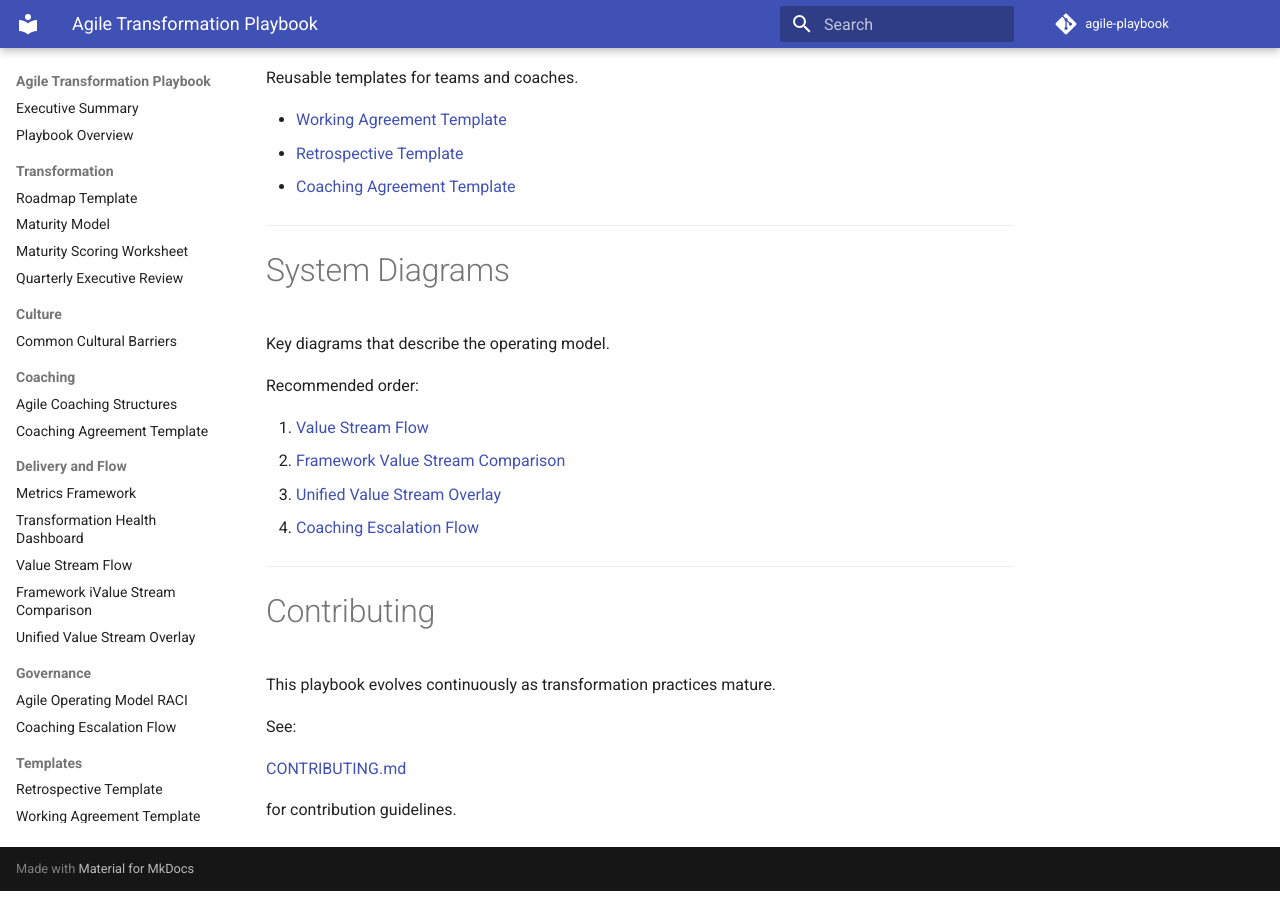
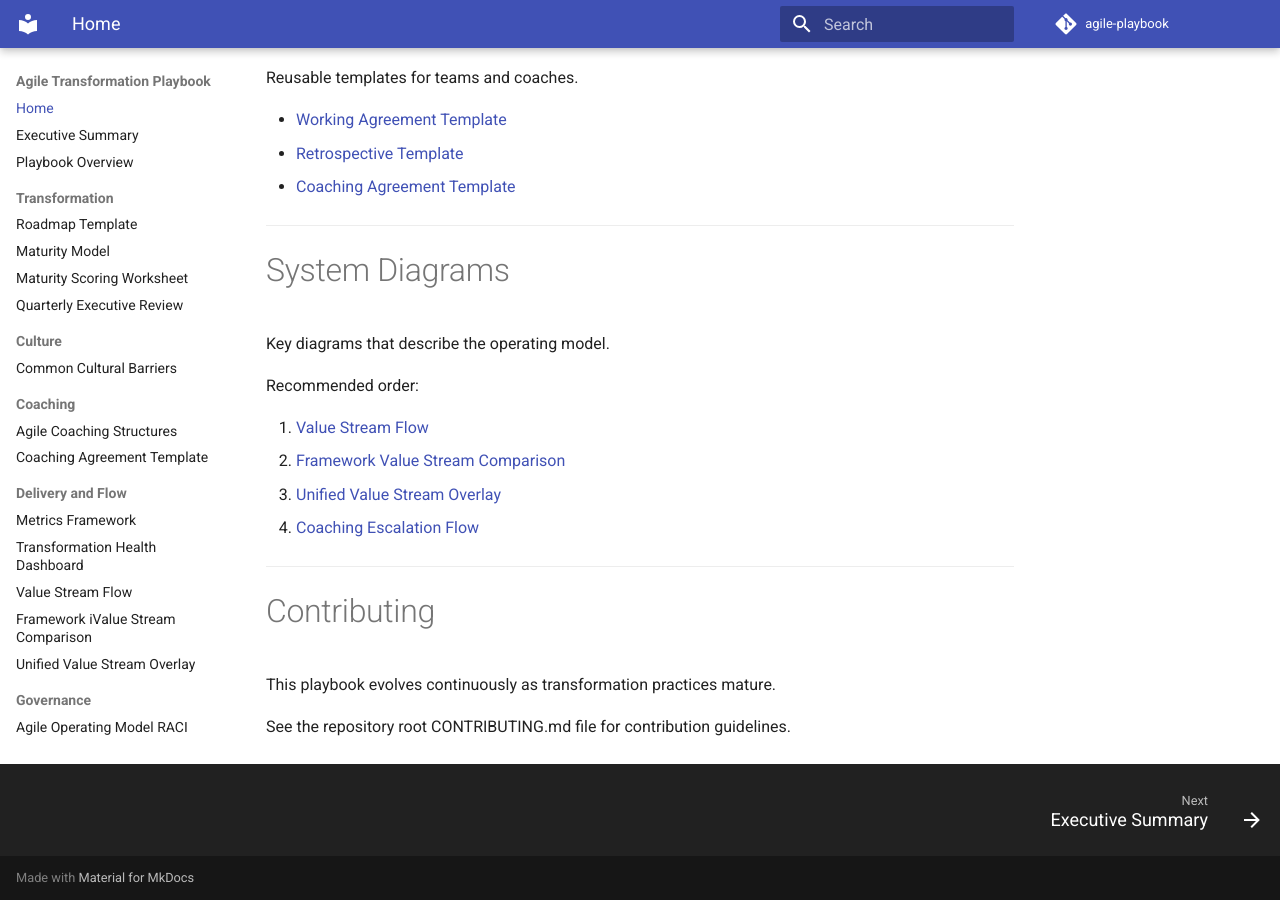
Before and after one commit to awsvkvims/agile-playbook, an MkDocs documentation site: the page built from docs/index.md, in a window 1280 px wide and 900 px high, scrolled down 2346 px. Built offline with MkDocs 1.6.1 and Material for MkDocs 9.7.7, drawn with Linux system fonts in a browser that asks for light colours; comment, search, counter and statistics services are not loaded.

Commit message:
Remove link to CONTRIBUTING.md as it lives outside of Docs

```diff
--- a/docs/index.md
+++ b/docs/index.md
@@ -114,8 +114,4 @@ Recommended order:
 
 This playbook evolves continuously as transformation practices mature.
 
-See:
-
-[CONTRIBUTING.md](../CONTRIBUTING.md)
-
-for contribution guidelines.
+See the repository root CONTRIBUTING.md file for contribution guidelines.
--- a/mkdocs.yml
+++ b/mkdocs.yml
@@ -14,6 +14,7 @@ theme:
     - search.highlight
 
 nav:
+  - Home: index.md
   - Executive Summary: EXECUTIVE_TRANSFORMATION_SUMMARY.md
   - Playbook Overview: playbook/PLAYBOOK.md
 
@@ -44,6 +45,7 @@ nav:
   - Templates:
       - Retrospective Template: templates/RETROSPECTIVE_TEMPLATE.md
       - Working Agreement Template: templates/WORKING_AGREEMENT_TEMPLATE.md
+      - Coaching Agreement Template: templates/COACHING_AGREEMENT_TEMPLATE.md
 
   - Site:
       - Site Instructions: SITE.md
```
Also changed, not shown: docs/playbook/PLAYBOOK.md (+1 -3 lines).
